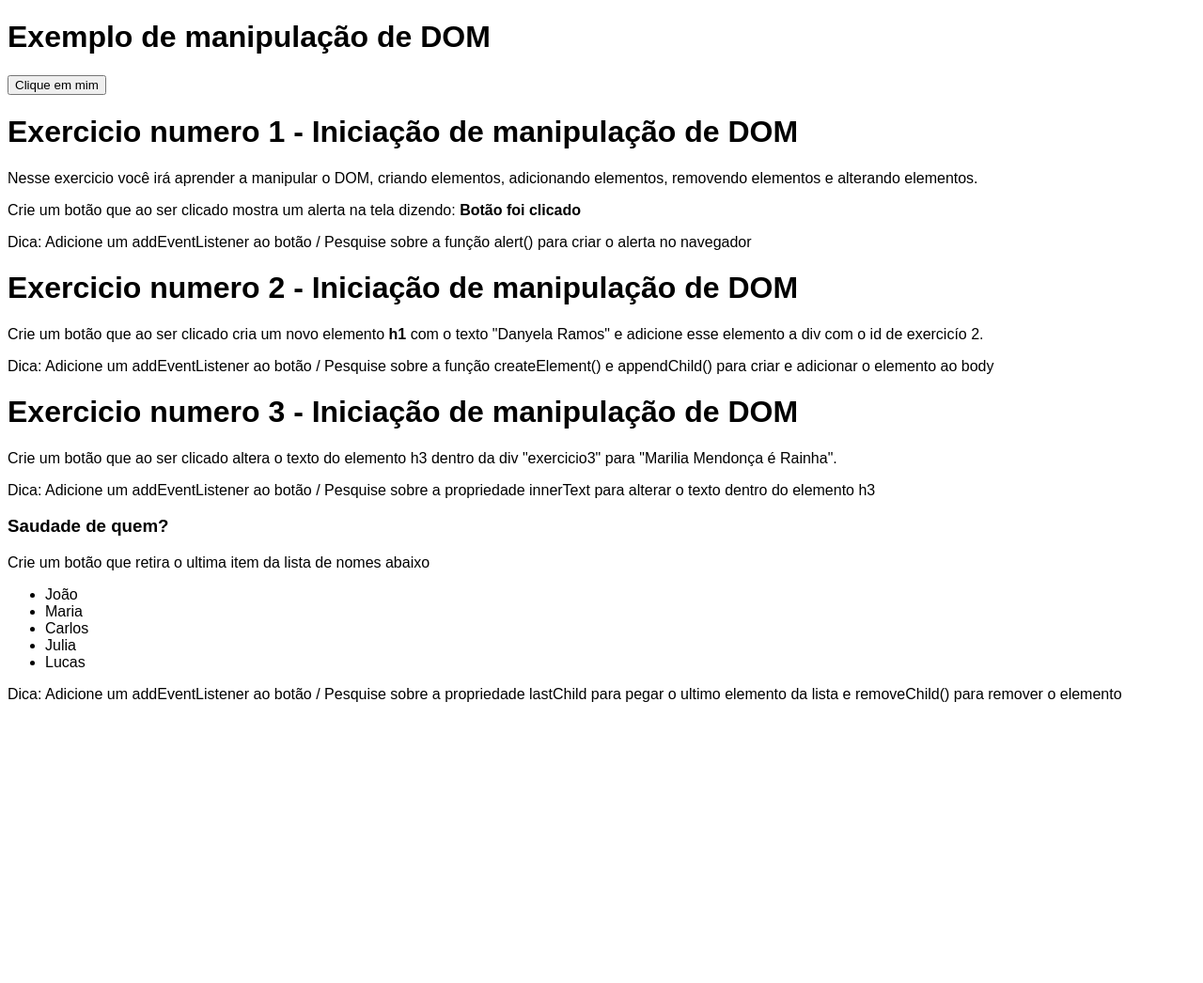
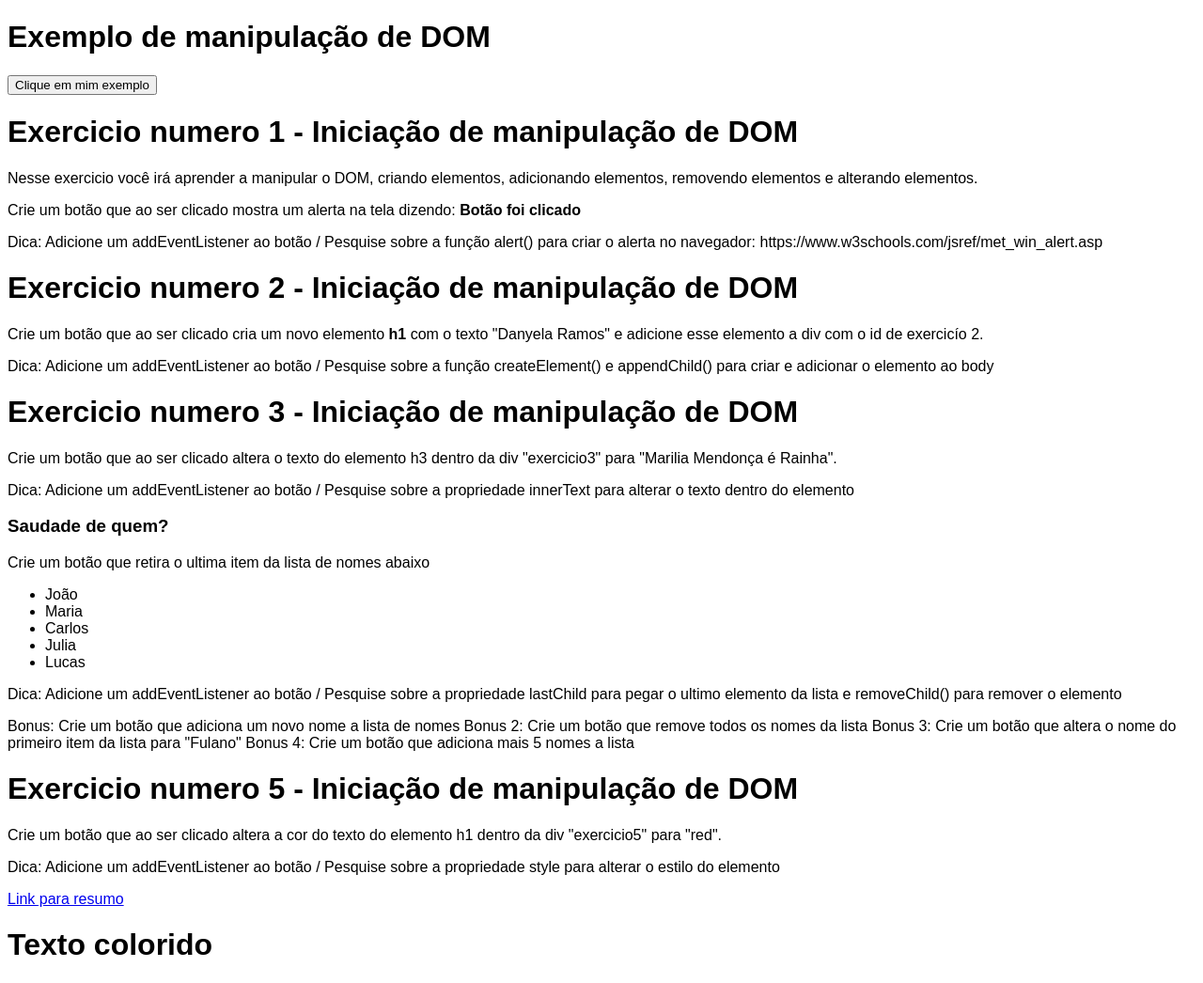
Before and after one commit to ramosdanyela/dom-first-try, a plain HTML site: page index.html in a window 1280 px wide. Shown: the whole page at 94% size. Before the commit the page ends 800 px from the top, so only its background shows below. Drawn offline with Linux system fonts and the light colour scheme.

Commit message:
Init again

```diff
--- a/index.html
+++ b/index.html
@@ -14,7 +14,7 @@
    <body>
       <div>
          <h1 id="exemplo">Exemplo de manipulação de DOM</h1>
-         <button class="exemplo_button">Clique em mim</button>
+         <button class="exemplo_button">Clique em mim exemplo</button>
       </div>
 
       <div>
@@ -31,7 +31,7 @@
          </p>
          <p>
             Dica: Adicione um addEventListener ao botão / Pesquise sobre a
-            função alert() para criar o alerta no navegador
+            função alert() para criar o alerta no navegador: https://www.w3schools.com/jsref/met_win_alert.asp
          </p>
 
          <div id="exercicio1">
@@ -67,7 +67,7 @@
          </p>
          <p>
             Dica: Adicione um addEventListener ao botão / Pesquise sobre a
-            propriedade innerText para alterar o texto dentro do elemento h3
+            propriedade innerText para alterar o texto dentro do elemento
          </p>
 
          <div id="exercicio3">
@@ -92,6 +92,30 @@
             propriedade lastChild para pegar o ultimo elemento da lista e
             removeChild() para remover o elemento
          </p>
+         <p>
+            Bonus: Crie um botão que adiciona um novo nome a lista de nomes
+            Bonus 2: Crie um botão que remove todos os nomes da lista
+            Bonus 3: Crie um botão que altera o nome do primeiro item da lista para "Fulano"
+            Bonus 4: Crie um botão que adiciona mais 5 nomes a lista
+         </p>
       </div>
+
+      <div>
+         <h1>Exercicio numero 5 - Iniciação de manipulação de DOM</h1>
+
+         <p>
+            Crie um botão que ao ser clicado altera a cor do texto do elemento h1
+            dentro da div "exercicio5" para "red".
+         </p>
+         <p>
+            Dica: Adicione um addEventListener ao botão / Pesquise sobre a
+            propriedade style para alterar o estilo do elemento
+         </p>
+         <a href="https://www.w3schools.com/jsref/prop_style_color.asp">Link para resumo</a>
+
+         <div id="exercicio5">
+            <!-- Escreva o exercicio aqui -->
+            <h1>Texto colorido</h1>
+         </div>
    </body>
 </html>
--- a/js/main.js
+++ b/js/main.js
@@ -7,6 +7,8 @@
    - Capturar um elemento por seu tipo: input, button, div, span, etc. ex: querySelector('button')
 
    Perceba que o queryselector respeita as mesmas regras de seleção de elementos do CSS.
+   https://www.w3schools.com/js/js_htmldom_document.asp
+   https://webdesign.tutsplus.com/javascript-cheatsheet-event-listeners-and-dom-manipulation--cms-107006a
 
 Você também pode capturar elementos usando o querySelectorAll(), que retorna todos os elementos que correspondem a um ou mais seletores CSS especificados no argumento do método. Se não houver correspondência, o método retornará um NodeList vazio.
 Outra opção é usar o .getElementById(), que retorna uma referência ao elemento pelo ID do elemento. Se não houver correspondência, o método retornará null.
```
